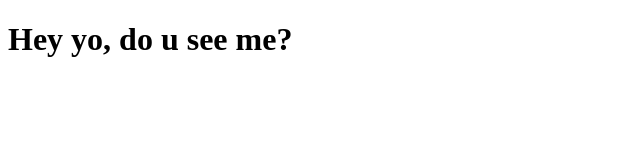
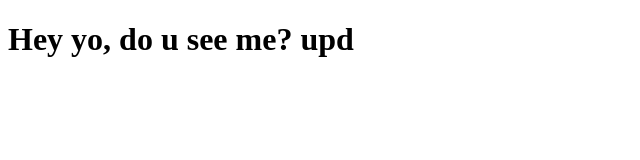
Before and after one commit to muzhts-anton/muzhts-anton.github.io, a plain HTML site: page resume/index.html in a window 1280 px wide. Shown: the whole page, without its empty margins (0-640 px from the left). Drawn offline with Linux system fonts and the light colour scheme.

Commit message:
test .dev

```diff
--- a/resume/index.html
+++ b/resume/index.html
@@ -7,6 +7,6 @@
     <title>Tony's resume</title>
 </head>
 <body>
-    <h1>Hey yo, do u see me?</h1>
+    <h1>Hey yo, do u see me? upd</h1>
 </body>
 </html>
```
